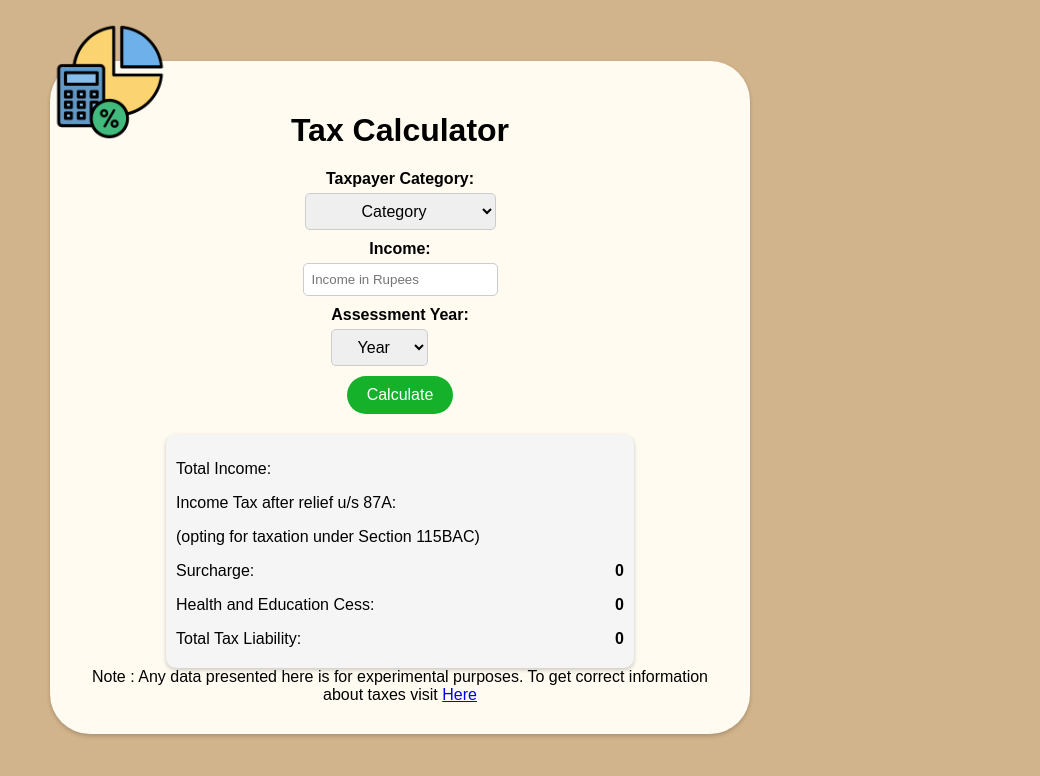
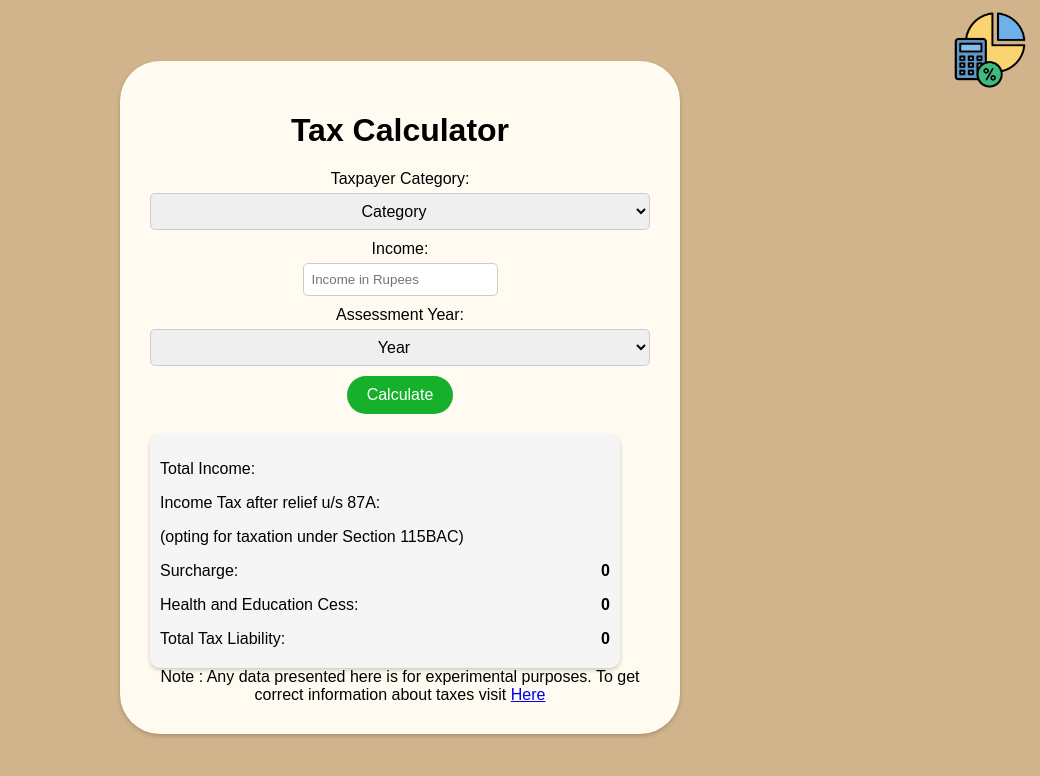
Before and after one commit to NeilK2162/TaxC, a React (Create React App) app: page / in a window 1280 px wide. Shown: the top 776 px of the page, without its empty margins (240-1280 px from the left). Built offline with nearby package versions, Linux system fonts and the light colour scheme.

Commit message:
Update App.css

```diff
--- a/src/App.css
+++ b/src/App.css
@@ -5,34 +5,32 @@
   align-items: center;
   min-height: 100vh;
 }
+
 .icon-container img {
   position: absolute;
+  width: 80px; /* Adjust the width value to reduce the size */
+  height: 80px; /* Adjust the height value to reduce the size */
+  top: 10px;
+  right: 10px;
+}
 
-  width: 120px; /* Adjust the width value to reduce the size */
-  height: 120px; /* Adjust the height value to reduce the size */
-}
 .container {
   display: flex;
-  justify-content: center;
-
+  flex-direction: column;
+  align-items: center;
   width: 100%;
   height: 85%;
-
 }
-
 
 .App-header {
   background-color: #fffbf1;
   padding: 30px;
-  width: 50%;
+  width: 90%;
+  max-width: 500px; /* Adjust the max-width value as per your preference */
   font-family: Arial, sans-serif;
   border-radius: 40px;
   box-shadow: 0 2px 4px rgba(0, 0, 0, 0.2);
   text-align: center;
-  display: flex;
-  flex-direction: column;
-  align-items: center;
-  justify-content: center;
   margin-top: 3%;
   margin-bottom: 3.4%;
 }
@@ -52,13 +50,10 @@ label {
   padding: 8px;
   border-radius: 5px;
   border: 1px solid #ccc;
-   display: flex;
-
-  justify-content: space-between;
 }
 
 select {
-  width: fit-content;
+  width: 100%;
   padding: 5px;
   text-align: center;
   border-radius: 40px;
@@ -66,14 +61,12 @@ select {
 }
 
 input[type="number"] {
-  width: 15%;
+  width: 100%;
   padding: 5px;
   font-size: 16px;
   border-radius: 40px;
   margin-bottom: 20px;
 }
-
-
 
 button {
   padding: 10px 20px;
@@ -92,7 +85,8 @@ button {
   box-shadow: 0 2px 4px rgba(0, 0, 0, 0.2);
   text-align: left;
   margin-top: 20px;
-  width: 70%;
+  width: 90%;
+  max-width: 500px; /* Adjust the max-width value as per your preference */
 }
 
 .result-container p {
@@ -109,6 +103,3 @@ button {
 .result-container p strong {
   text-align: right;
 }
-.input-container label {
-  font-weight: bold;
-}
```
